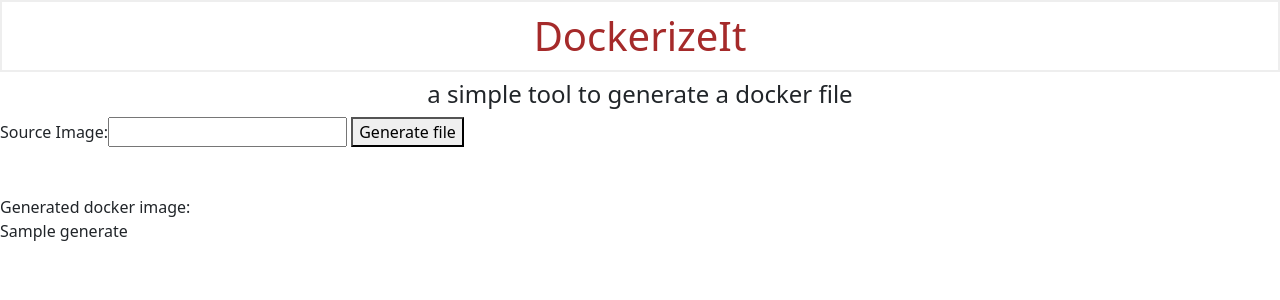
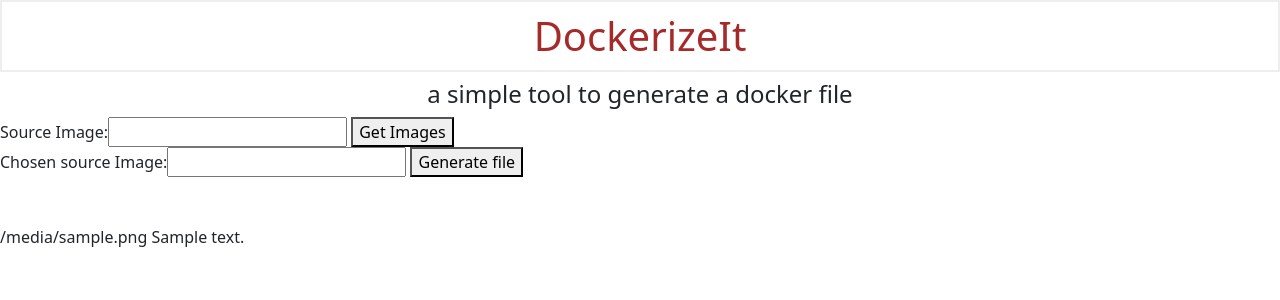
Before and after one commit to dbadyan/Dockerize, a Flask app: template templates/index.html in a window 1280 px wide. Shown: the top 300 px of the page. Run offline with Flask 2, Linux system fonts and the light colour scheme; the template is opened without the code that fills it: most values are stand-ins (such as "Sample title", 1, 10 or a date in 2020).

Commit message:
searching docker images in docker hub

```diff
--- a/app.py
+++ b/app.py
@@ -1,4 +1,5 @@
-from flask import Flask, render_template, request, redirect, url_for
+from flask import Flask, render_template, request
+import docker
 
 app = Flask(__name__)
 
@@ -8,8 +9,30 @@ def index():
     return render_template('index.html')
 
 
+@app.route("/get_images/", methods=['POST'])
+def get_images():
+    source = request.form.get('source')
+    client = docker.from_env()
+    image_list = client.images.search(source)
+
+    def search(images_original):
+        return [element for element in images_original if element["is_official"] is True]
+
+    # result = next((item for item in image_list if item["is_official"] is True), None)
+    result = search(image_list)
+    images = ""
+    for image in result:
+        images += " OR " + image['name']
+    if result is not None:
+        get_images_message = images
+        print(get_images_message)
+    else:
+        get_images_message = "no source image"
+
+    return render_template('index.html', getImages="choose from the following images: " + get_images_message)
+
+
 @app.route("/generate/", methods=['POST'])
 def generate():
-    source = request.form.get('source')
-    generate_message = "FROM " + source
-    return render_template('index.html', generate=generate_message)
+    chosen_image = request.form.get('chosen')
+    return render_template('index.html', generatedMessage="FROM " + chosen_image)
--- a/templates/index.html
+++ b/templates/index.html
@@ -1,5 +1,5 @@
 <!DOCTYPE html>
-<html lang="en" xmlns="http://www.w3.org/1999/html">
+<html lang="en" xmlns="http://www.w3.org/1999/html" xmlns="http://www.w3.org/1999/html">
 <head>
     <meta charset="UTF-8">
     <link rel="stylesheet" href="{{ url_for('static', filename= 'css/style.css') }}">
@@ -10,16 +10,23 @@
    <h1>DockerizeIt</h1>
    <h4 style="text-align: center">a simple tool to generate a docker file</h4>
 
+    <form action="/get_images/" method="post">
+        Source Image:<input name="source" type="text"></input>
+    <button name="get_images" type="submit">Get Images</button></br>
+        </form>
+
     <form action="/generate/" method="post">
-        Source Image:<input name="source" type="text"></input>
-    <button name="generateBtn" type="submit">Generate file</button>
+        Chosen source Image:<input name="chosen" type="text"></input>
+    <button name="generate" type="submit">Generate file</button>
 </form>
+
 
 </br></br>
 
 
-Generated docker image:</br>
-{{ generate }}
+
+{{ getImages }}
+{{ generatedMessage }}
 
 <script src="https://cdn.jsdelivr.net/npm/bootstrap@5.0.0-beta3/dist/js/bootstrap.bundle.min.js" integrity="sha384-JEW9xMcG8R+pH31jmWH6WWP0WintQrMb4s7ZOdauHnUtxwoG2vI5DkLtS3qm9Ekf" crossorigin="anonymous"></script>
 </body>
```
Also changed, not shown: requirements.txt (+15 -1 lines).
